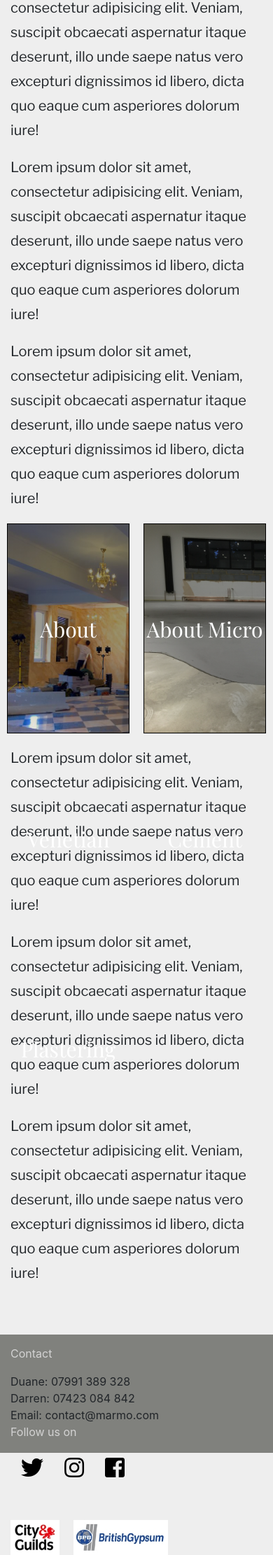
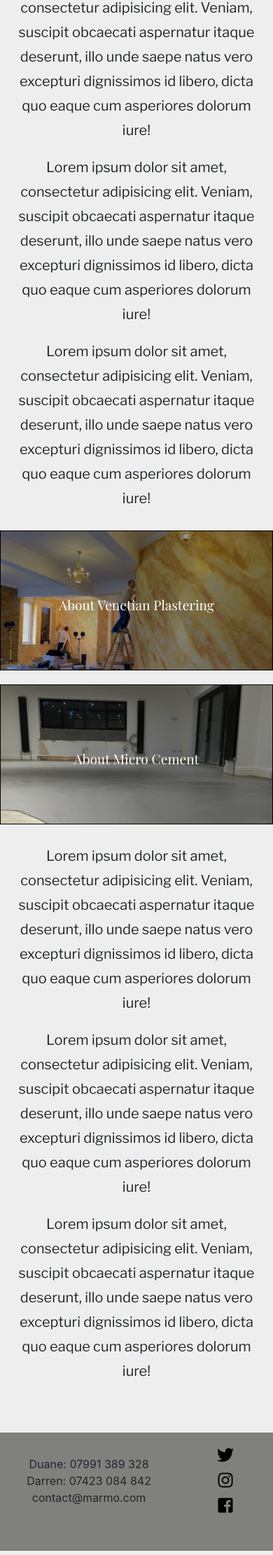
Before and after one commit to antwild/fratelli-di-marmo, a PHP site: page / in a window 390 px wide. Shown: the part 1829-4051 px from the top of the page at 70% size. Run offline with PHP 8.4, Linux system fonts and the light colour scheme; some libraries are stand-ins or nearby versions.

Commit message:
Front page responsive

```diff
--- a/home.html
+++ b/home.html
@@ -50,7 +50,6 @@
     <a class="quote-btn content" href="#">Book a no obligation quote</a>
   </div>
 
-  <!-- <object type="text/html" data="slideshow.html"></object> -->
   <!-- -------------------------------- -->
   <!-- Slideshow container -->
 
@@ -91,11 +90,11 @@
   </div>
 
   <div class="container abouts">
-    <div class="row">
-      <div id="about-vp" class="col">
+    <div class="row justify-content-md-center">
+      <div id="about-vp" class="col-12 col-md-5 about-links">
         <a href="venetian.html" class="content-header white link">About Venetian Plastering</a>
       </div>
-      <div id="about-mc" class="col">
+      <div id="about-mc" class="col-12 col-md-5 about-links">
         <a href="cement.html" class="content-header white link">About Micro Cement</a>
       </div>
     </div>
@@ -111,12 +110,33 @@
 
   <div id="footer">
     <div class="container foot-container">
-      <div class="row">
+
+      <div class="row phone-footer">
+        <div class="small-flex">
+          <div class="col-sm foot-contact">
+            <p class="foot-header">Contact</p>
+            <p>Duane: 07991 389 328</p>
+            <p>Darren: 07423 084 842</p>
+            <p>contact@marmo.com</p>
+          </div>
+          <div class="col-sm foot-social">
+            <p class="foot-header">Follow us on</p>
+            <div class="social-div">
+              <a href="" class="socials"><i class="fab fa-twitter"></i></a>
+              <a href="" class="socials"><i class="fab fa-instagram"></i></a>
+              <a href="" class="socials"><i class="fab fa-facebook-square"></i></a>
+            </div>
+          </div>
+        </div>
+      </div>
+
+
+      <div class="row laptop-social">
         <div class="col-sm foot-contact">
           <p class="foot-header">Contact</p>
           <p>Duane: 07991 389 328</p>
           <p>Darren: 07423 084 842</p>
-          <p>Email: contact@marmo.com</p>
+          <p>contact@marmo.com</p>
         </div>
         <div class="col-sm foot-social">
           <p class="foot-header">Follow us on</p>
@@ -131,6 +151,7 @@
           <img id="gypsum" src="assets/gypsum.jpg" alt="">
         </div>
       </div>
+
     </div>
   </div>
 
--- a/stylesheets/index.css
+++ b/stylesheets/index.css
@@ -1,5 +1,6 @@
 @import url("dropdown.css");
 @import url("hamburger.css");
 @import url("slideshow.css");
+@import url("style.css");
+@import url("medium.css");
 @import url("small.css");
-@import url("style.css");
--- /dev/null
+++ b/stylesheets/medium.css
@@ -0,0 +1,9 @@
+@media (max-width: 768px) {
+  .link {
+    font-size: larger;
+    line-height: 15;
+  }
+  #gypsum {
+    width: 130px;
+  }
+}
--- a/stylesheets/small.css
+++ b/stylesheets/small.css
@@ -1,4 +1,12 @@
 @media (max-width: 576px) {
+  .main-header, .sub-header, .content-header, .content {
+    text-align: center;
+  }
+
+  .home-banner-text {
+    padding-left: 0
+  }
+
   #nav-logo {
     width: 60px;
     height: 60px;
@@ -8,8 +16,20 @@
     background-color: #eee;
   }
 
+  #about-vp, #about-mc {
+    margin: 10px 0;
+  }
+
   .nav-links {
     padding: 0;
+  }
+
+  .about-links {
+    height: 200px;
+  }
+
+  .link {
+    line-height: 11;
   }
 
   .topnav .navs {
@@ -19,7 +39,7 @@
   .topnav {
     flex-direction: column;
     align-items: center;
-    padding-top: 20px!important;
+    padding-top: 20px;
   }
 
   .icon {
@@ -33,4 +53,43 @@
   #my-hamburger {
     height: 50px;
   }
+
+  .laptop-social {
+    display: none!important;
+  }
+
+  .phone-footer {
+    display: block!important;
+  }
+
+  .foot-header {
+    display: none;
+  }
+
+  .foot-contact {
+    text-align: center;
+  }
+
+  .foot-social {
+    width: 200px!important;
+  }
+
+  .socials {
+    font-size: larger;
+  }
+
+  .small-flex {
+    display: flex;
+    justify-content: space-between;
+    align-items: center;
+    width: 100%;
+  }
+
+  .social-div {
+    display: flex;
+    flex-direction: column;
+    align-items: center;
+    height: 100%;
+    font-size: 20px;
+  }
 }
--- a/stylesheets/style.css
+++ b/stylesheets/style.css
@@ -100,7 +100,7 @@
   color: white;
 }
 
-.col {
+.about-links {
   border: 1px solid black;
   height: 300px;
   color: white;
@@ -155,6 +155,10 @@
   margin-top: 70px;
 }
 
+.phone-footer {
+  display: none!important;
+}
+
 .foot-container {
   padding-top: 15px;
 }
```
Also changed, not shown: 1 other file.
